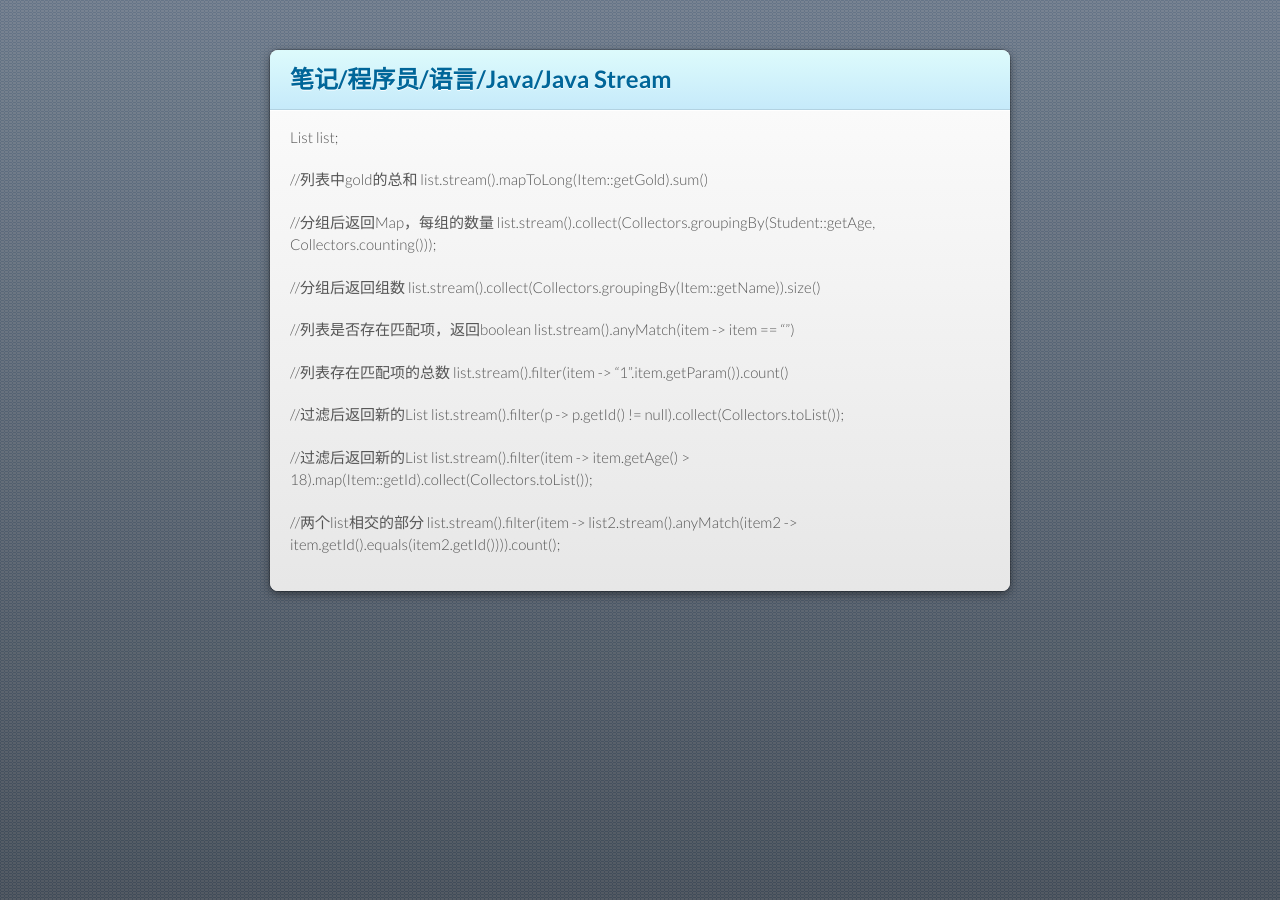
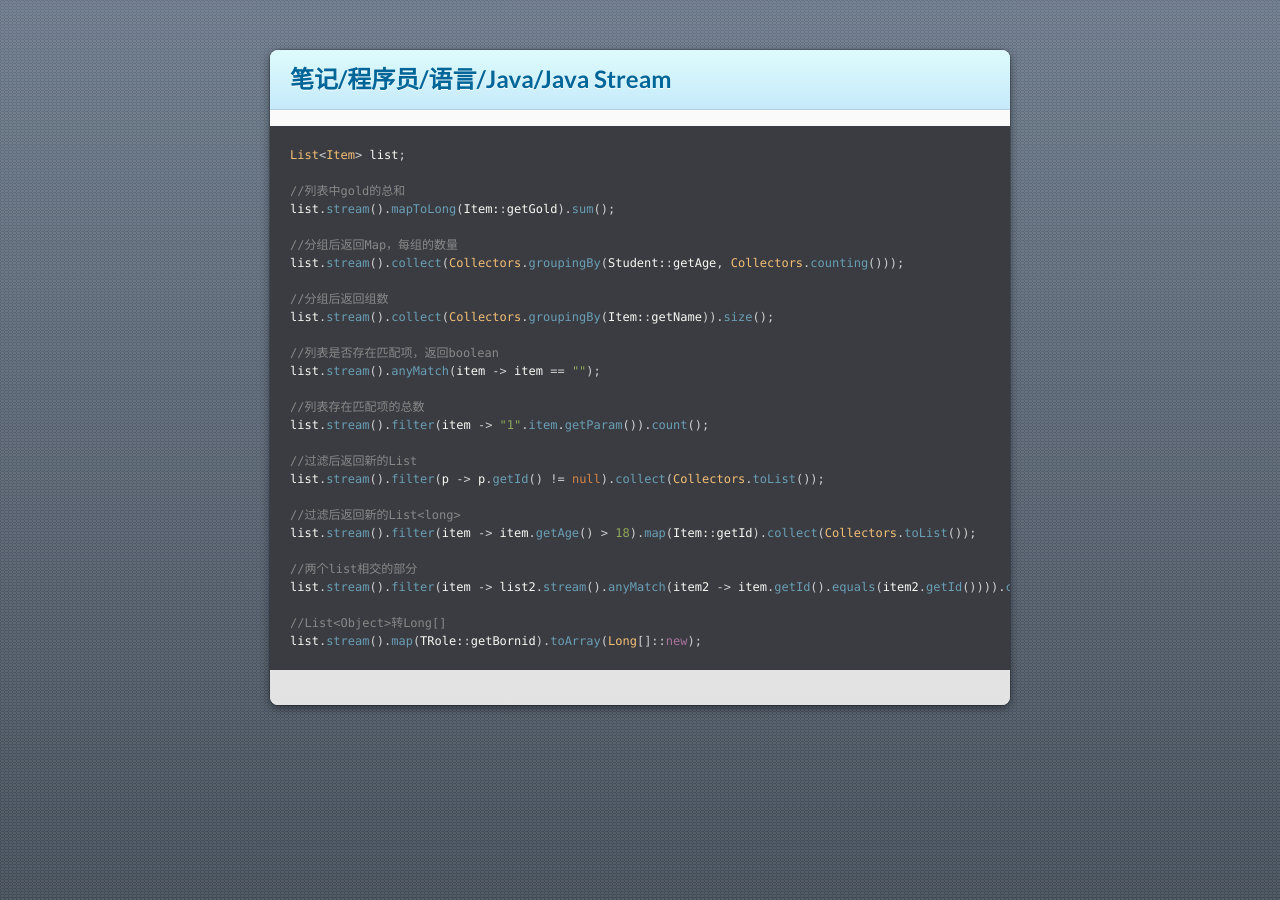
Before and after one commit to huchlo/blog, a Jekyll site: the page built from 笔记/程序员/语言/Java/Java Stream.md, in a window 1280 px wide. Built offline with Jekyll 4.4.1, drawn with Linux system fonts in a browser that asks for light colours; our own code applies the rules of GitHub Pages for plain Markdown files.

Commit message:
Update Java Stream.md

````diff
--- a/笔记/程序员/语言/Java/Java Stream.md
+++ b/笔记/程序员/语言/Java/Java Stream.md
@@ -1,19 +1,20 @@
+```java
 List<Item> list;
 
 //列表中gold的总和
-list.stream().mapToLong(Item::getGold).sum()
+list.stream().mapToLong(Item::getGold).sum();
 
 //分组后返回Map，每组的数量
 list.stream().collect(Collectors.groupingBy(Student::getAge, Collectors.counting()));
 
 //分组后返回组数
-list.stream().collect(Collectors.groupingBy(Item::getName)).size()
+list.stream().collect(Collectors.groupingBy(Item::getName)).size();
 
 //列表是否存在匹配项，返回boolean
-list.stream().anyMatch(item -> item == "")
+list.stream().anyMatch(item -> item == "");
 
 //列表存在匹配项的总数
-list.stream().filter(item -> "1".item.getParam()).count()
+list.stream().filter(item -> "1".item.getParam()).count();
 
 //过滤后返回新的List
 list.stream().filter(p -> p.getId() != null).collect(Collectors.toList());
@@ -23,3 +24,7 @@ list.stream().filter(item -> item.getAge() > 18).map(Item::getId).collect(Collec
 
 //两个list相交的部分
 list.stream().filter(item -> list2.stream().anyMatch(item2 -> item.getId().equals(item2.getId()))).count();
+
+//List<Object>转Long[]
+list.stream().map(TRole::getBornid).toArray(Long[]::new);
+```
````
